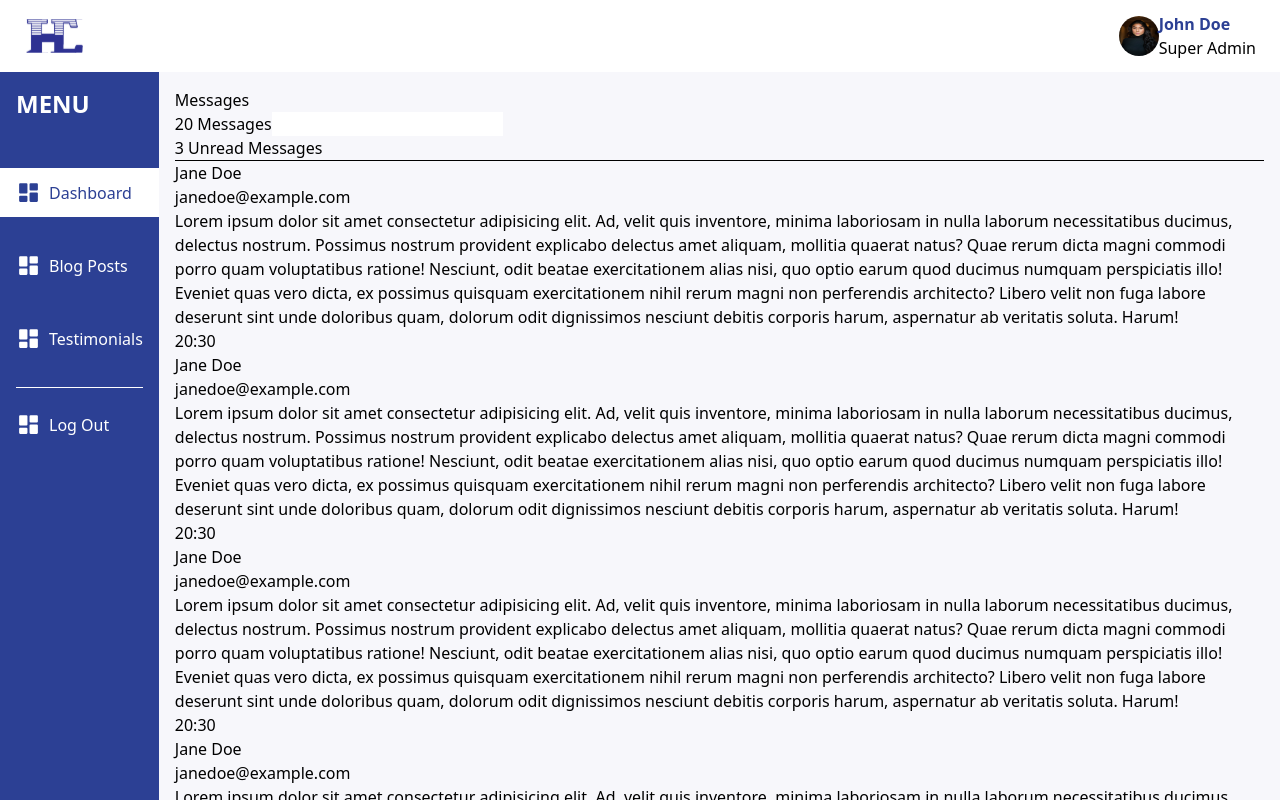
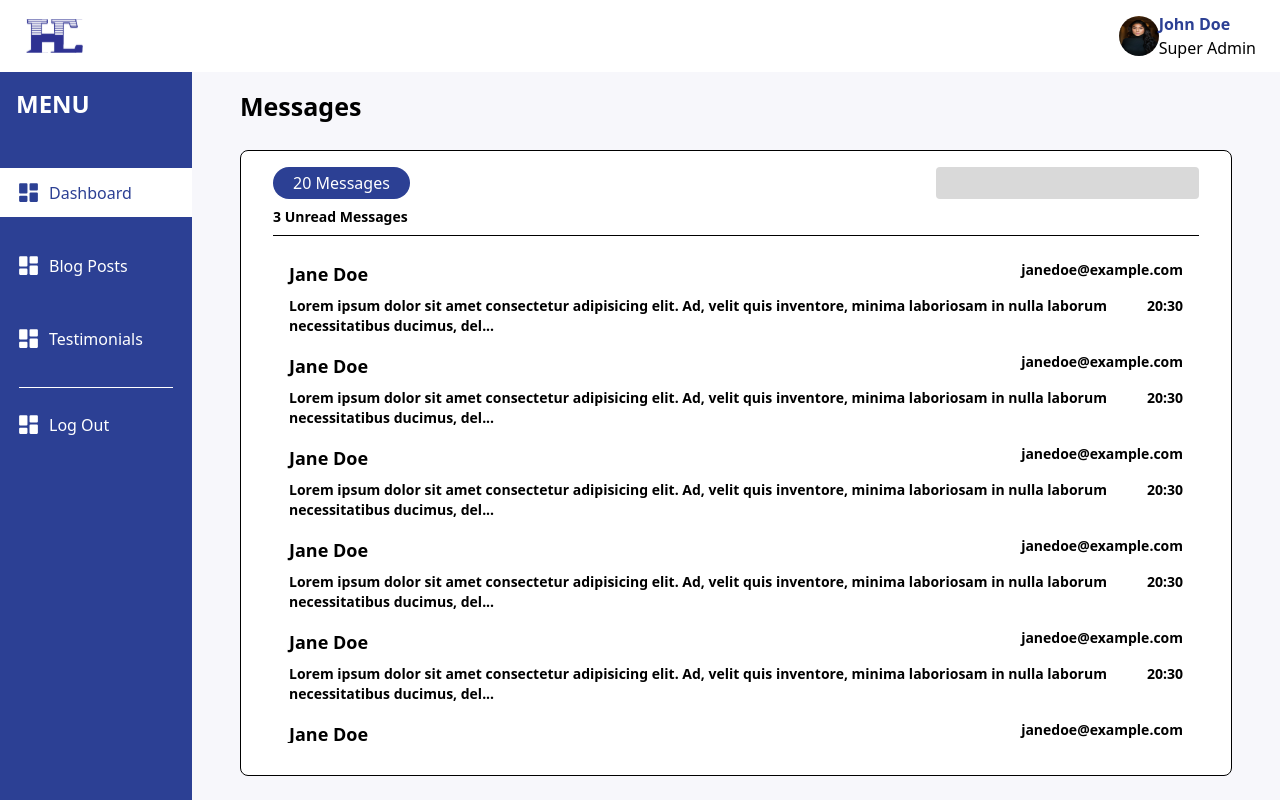
Before and after one commit to joshytheprogrammer/ochexagon_admin, a Next.js app: page /dashboard in a window 1280 px wide. Shown: the top 800 px of the page. Built offline with nearby package versions, Linux system fonts and the light colour scheme.

Commit message:
Created the dashboard section
Styled the messages section

```diff
--- a/app/(panel)/dashboard/page.jsx
+++ b/app/(panel)/dashboard/page.jsx
@@ -2,8 +2,8 @@ import Messages from "@components/adminPanel/dashboard/Messages";
 
 const Dashboard = () => {
   return (
-    <div>
-      <h1>Messages</h1>
+    <div className="h-full w-full flex flex-col">
+      <h1 className="font-bold text-[25px]">Messages</h1>
       <Messages />
     </div>
   );
--- a/app/(panel)/layout.jsx
+++ b/app/(panel)/layout.jsx
@@ -10,16 +10,16 @@ const AdminPanelLayout = ({ children }) => {
 
   const openMenu = () => {
     !isOpen && setIsOpen(true);
-  }
+  };
 
   return (
     <div className="adminPanel bg-blueish-white w-full flex flex-col h-screen">
       <Header />
 
-      <div className="flex flex-grow">
+      <div className="flex-1 flex overflow-hidden">
         <SidePanel isOpen={isOpen} setIsOpen={setIsOpen} />
 
-        <main className="flex-grow p-4 overflow-y-scroll">
+        <main className="w-[85%] h-full px-12 py-4">
           <MenuBtn onClick={openMenu} />
 
           {children}
--- a/components/adminPanel/dashboard/Messages.jsx
+++ b/components/adminPanel/dashboard/Messages.jsx
@@ -3,26 +3,39 @@ import messagesArray from "@utils/messages";
 const Messages = () => {
   const messageList = messagesArray;
 
+  const shortenText = (text, maxLength) => {
+    let modifiedText = "";
+
+    if (text.length > maxLength) {
+      modifiedText = text.substring(0, maxLength) + "...";
+    } else {
+      modifiedText = text;
+    }
+
+    return modifiedText;
+  }
+
   return (
-    <div className="h-max">
-      <span>20 Messages</span>
+    <div className="bg-white border w-full h-[90%] rounded-lg mt-6 py-4 px-8 first-letter:self-center justify-self-center overflow-hidden flex flex-col">
+      <div className="flex flex-row justify-between">
+        <span className="bg-primary-color text-white w-fit rounded-full px-5 py-1">20 Messages</span>
+        <input type="text" className="bg-gray w-100px rounded-[4px] px-4 py-1" />
+      </div>
 
-      <input type="text" />
-
-      <p>3 Unread Messages</p>
+      <p className="text-sm font-semibold my-2">3 Unread Messages</p>
 
       <hr />
 
-      <div>
+      <div className="scrollable-content overflow-y-scroll h-[100%] my-4">
         {messageList.map((message, index) => (
-          <div key={index}>
-            <div>
-              <h2>{message.senderName}</h2>
-              <span>{message.email}</span>
+          <div key={index} className="py-2 hover:bg-transparent-blue hover:border-l-4 border-primary-color px-4 rounded-[4px]">
+            <div className="font-bold flex justify-between mb-2 ">
+              <h2 className="text-lg">{message.senderName}</h2>
+              <span className="text-sm">{message.email}</span>
             </div>
 
-            <div>
-              <p>{message.message}</p>
+            <div className="font-semibold text-sm flex justify-between">
+              <p>{shortenText(message.message, 150)}</p>
               <span>{message.time}</span>
             </div>
           </div>
--- a/styles/globals.css
+++ b/styles/globals.css
@@ -28,4 +28,16 @@
   .sidebar-links svg {
     @apply text-[25px] mr-2;
   }
+
+  .scrollable-content::-webkit-scrollbar {
+    width: 8px;
+  }
+
+  .scrollable-content::-webkit-scrollbar-track {
+    @apply bg-gray;
+  }
+
+  .scrollable-content::-webkit-scrollbar-thumb {
+    @apply bg-primary-color rounded-[4px];
+  }
 }
```
